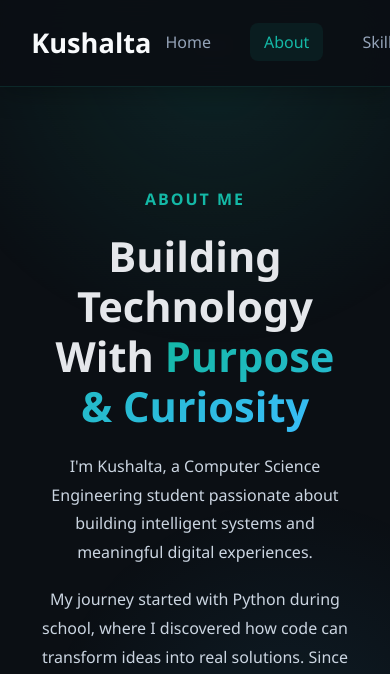
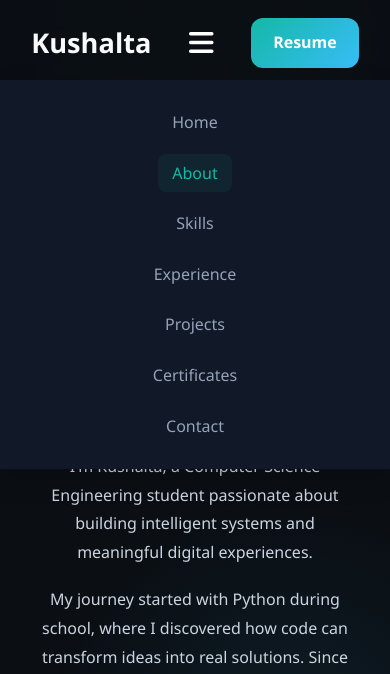
Before and after one commit to kushalta02/Portfolio, a Flask app: page /About in a window 390 px wide; the page is wider, and only the part inside the window is pictured. Shown: the top 674 px of that part. Run offline with Flask 3, Linux system fonts and the light colour scheme; some libraries are stand-ins or nearby versions.

Commit message:
Fixed design

```diff
--- a/static/css/style.css
+++ b/static/css/style.css
@@ -10,7 +10,55 @@
 a{
     text-decoration:none;
 }
-
+/* Hamburger */
+
+.menu-toggle{
+    display:none;
+    font-size:28px;
+    color:white;
+    cursor:pointer;
+}
+
+/* Mobile */
+
+@media(max-width:768px){
+
+    .menu-toggle{
+        display:block;
+    }
+
+    .nav-links{
+
+        position:absolute;
+
+        top:80px;
+        left:0;
+
+        width:100%;
+
+        background:#111827;
+
+        flex-direction:column;
+
+        align-items:center;
+
+        gap:25px;
+
+        padding:30px 0;
+
+        display:none;
+
+        box-shadow:0 10px 25px rgba(0,0,0,.2);
+    }
+
+    .nav-links.active{
+        display:flex;
+    }
+
+    .resume-btn{
+        display:none;
+    }
+}
 
 /* body::before{
     content:"";
--- a/templates/components/navbar.html
+++ b/templates/components/navbar.html
@@ -10,6 +10,9 @@
 
     <div class="logo">
         Kushalta
+    </div>
+    <div class="menu-toggle" id="menu-toggle">
+        <i class="fas fa-bars"></i>
     </div>
 
     <ul class="nav-links">
@@ -70,4 +73,19 @@
     </a>
 
 </nav>
+<script>
+
+const menuToggle =
+document.getElementById("menu-toggle");
+
+const navLinks =
+document.getElementById("nav-links");
+
+menuToggle.addEventListener("click",()=>{
+
+    navLinks.classList.toggle("active");
+
+});
+
+</script>
 </body>
```
